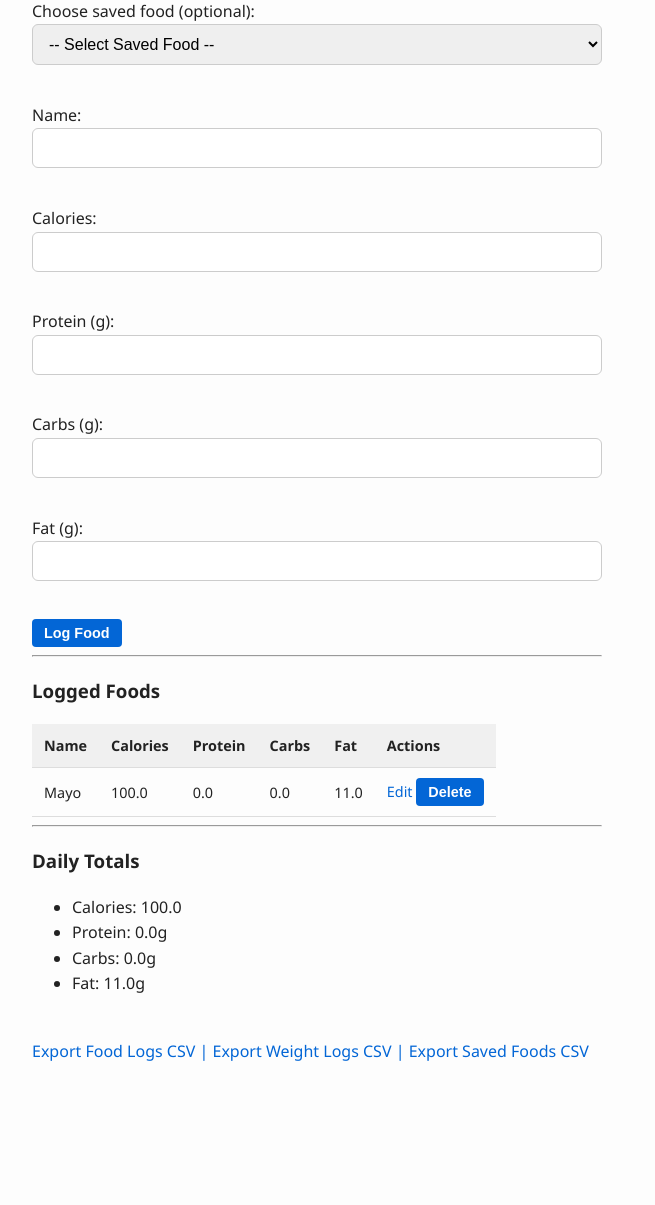
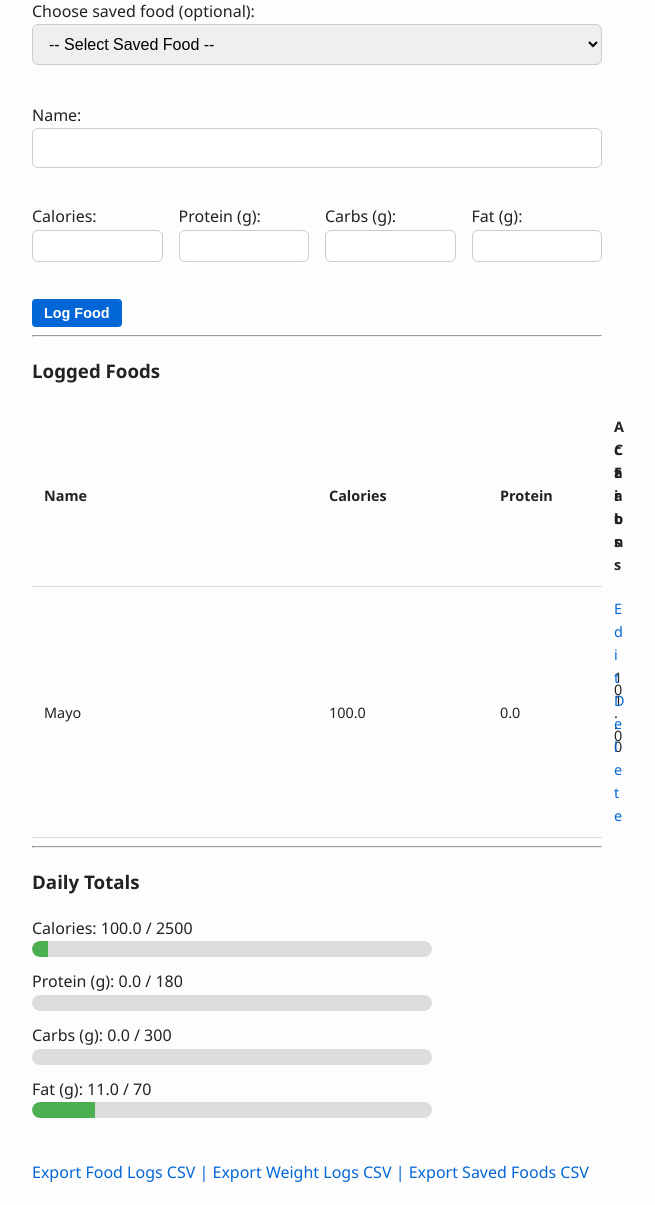
Before and after one commit to KurtJJensen01/Macro-Tracker, a Flask app: page /food in a window 1280 px wide. Shown: the part 289-1494 px from the top of the page, without its empty margins (323-978 px from the left). Before the commit the page ends 1350 px from the top, so only its background shows below. Run offline with Flask 3, Linux system fonts and the light colour scheme; data comes from the database, SQL or seed files in the repository; both versions use the stored data as it was after the commit.

Commit message:
make styling changes

```diff
--- a/main.py
+++ b/main.py
@@ -31,7 +31,6 @@ def index():
 
 @app.route("/food", methods=["GET", "POST"])
 def food_log():
-    # Get selected date from query params or default to today
     selected_date = request.args.get("date", datetime.now().strftime("%Y-%m-%d"))
 
     if request.method == "POST":
@@ -63,20 +62,15 @@ def food_log():
                         (name, calories, protein, carbs, fat, selected_date))
             conn.commit()
 
-        # Redirect to same page but keep the date filter in URL
         return redirect(url_for("food_log", date=selected_date))
 
-    # Fetch food logs for the selected date
     with sqlite3.connect(DB_NAME) as conn:
         cur = conn.cursor()
         cur.execute("SELECT id, name, calories, protein, carbs, fat FROM food_logs WHERE date = ?", (selected_date,))
         food_entries = cur.fetchall()
-
-        # Also fetch saved foods
         cur.execute("SELECT * FROM saved_foods")
         saved_foods = cur.fetchall()
 
-    # Calculate totals
     totals = {"calories": 0, "protein": 0, "carbs": 0, "fat": 0}
     for entry in food_entries:
         totals["calories"] += entry[2]
@@ -86,7 +80,25 @@ def food_log():
 
     now_date = datetime.now().strftime("%Y-%m-%d")
 
-    return render_template("food.html", title="Food Log", entries=food_entries, totals=totals, saved_foods=saved_foods, selected_date=selected_date, now_date=now_date)
+    # Here is where you add your targets; adjust these as you want
+    macro_targets = {
+        "calories": 2500,
+        "protein": 180,
+        "carbs": 300,
+        "fat": 70,
+    }
+
+    return render_template(
+        "food.html",
+        title="Food Log",
+        entries=food_entries,
+        totals=totals,
+        saved_foods=saved_foods,
+        selected_date=selected_date,
+        now_date=now_date,
+        macro_targets=macro_targets,
+    )
+
 
 
 
--- a/static/style.css
+++ b/static/style.css
@@ -79,8 +79,8 @@ table {
   width: 100%;
   border-collapse: collapse;
   margin-top: 1rem;
-  overflow-x: auto;
-  display: block;
+  display: table; /* changed from block */
+  table-layout: fixed; /* makes columns equal width */
 }
 
 th, td {
@@ -88,12 +88,24 @@ th, td {
   text-align: left;
   border-bottom: 1px solid #ddd;
   font-size: 0.9rem;
+  word-wrap: break-word; /* helps wrap content if long */
 }
 
-th {
-  background-color: #f0f0f0;
-  font-weight: 600;
+table th:nth-child(1),
+table td:nth-child(1) {
+  width: 50%;
 }
+
+table th:nth-child(2),
+table td:nth-child(2) {
+  width: 30%;
+}
+
+table th:nth-child(3),
+table td:nth-child(3) {
+  width: 20%;
+}
+
 
 body.dark-mode th {
   background-color: #1e1e1e;
@@ -190,3 +202,92 @@ form button[type="submit"] {
     font-size: 14px;
   }
 }
+
+
+/* Make numeric macro inputs smaller */
+input[name="calories"],
+input[name="protein"],
+input[name="carbs"],
+input[name="fat"] {
+  width: 80px;       /* smaller width */
+  padding: 6px 8px;  /* less padding */
+  font-size: 1rem;   /* keep readable */
+  display: inline-block;
+  margin-right: 10px; /* spacing between inputs */
+}
+
+/* Make the food name input wider */
+input[name="name"] {
+  width: 100%;       /* full width or adjust as needed */
+  padding: 10px;
+  font-size: 1rem;
+  margin-bottom: 10px;
+  box-sizing: border-box; /* to include padding in width */
+}
+
+
+/* Macros container flex row */
+.macros-row {
+  display: flex;
+  gap: 1rem;
+  flex-wrap: wrap; /* wrap on small screens */
+}
+
+/* Each macro input block */
+.macro-input {
+  flex: 1 1 80px; /* grow, shrink, base width 80px */
+  min-width: 70px; /* minimum width */
+}
+
+/* Inputs inside macro-input */
+.macro-input input {
+  width: 100%; /* full width inside container */
+  padding: 6px 8px;
+  font-size: 1rem;
+  box-sizing: border-box;
+}
+
+.totals {
+  max-width: 400px;
+  margin: 1em 0;
+}
+
+.total-row {
+  margin-bottom: 12px;
+  display: flex;
+  flex-direction: column;
+  align-items: flex-start;
+  font-size: 1rem;
+}
+
+.progress-bar {
+  background-color: #ddd;
+  border-radius: 8px;
+  height: 16px;
+  width: 100%;
+  overflow: hidden;
+  position: relative;
+}
+
+.progress-fill {
+  background-color: #4caf50; /* green */
+  height: 100%;
+  width: 0%;
+  border-radius: 8px 0 0 8px;
+  transition: width 0.3s ease-in-out;
+}
+
+
+body.dark-mode .progress-bar {
+  background-color: #444;
+}
+
+body.dark-mode .progress-fill {
+  background-color: #90ee90;
+}
+
+.target {
+  white-space: nowrap;
+  font-weight: 600;
+  color: #666;
+}
--- a/templates/food.html
+++ b/templates/food.html
@@ -11,12 +11,10 @@
     const dateInput = document.getElementById('date');
     const form = document.getElementById('dateForm');
 
-    // Submit form automatically when date changes
     dateInput.addEventListener('change', function() {
         form.submit();
     });
 
-    // Today button logic remains the same
     document.getElementById('todayBtn').addEventListener('click', function() {
         const today = new Date().toISOString().split('T')[0];
         dateInput.value = today;
@@ -27,29 +25,36 @@
 
 <form method="POST" id="food-form">
     <label for="saved-foods">Choose saved food (optional):</label>
-    <select id="saved-foods" onchange="fillMacros()">
+    <select id="saved-foods" name="saved_food" onchange="fillMacros()">
         <option value="">-- Select Saved Food --</option>
         {% for food in saved_foods %}
-            <option value="{{ food[1] }}">{{ food[1] }}</option>  <!-- food[1] is the name -->
+            <option value="{{ food[1] }}">{{ food[1] }}</option>  <!-- assuming food[1] is name -->
         {% endfor %}
     </select><br><br>
+  <label for="name">Name:</label><br>
+  <input type="text" name="name" id="name" required><br><br>
 
-    <label>Name:</label><br>
-    <input type="text" name="name" id="name" required><br><br>
+  <div class="macros-row">
+    <div class="macro-input">
+      <label for="calories">Calories:</label><br>
+      <input type="number" name="calories" id="calories" step="1" required>
+    </div>
+    <div class="macro-input">
+      <label for="protein">Protein (g):</label><br>
+      <input type="number" name="protein" id="protein" step="0.1">
+    </div>
+    <div class="macro-input">
+      <label for="carbs">Carbs (g):</label><br>
+      <input type="number" name="carbs" id="carbs" step="0.1">
+    </div>
+    <div class="macro-input">
+      <label for="fat">Fat (g):</label><br>
+      <input type="number" name="fat" id="fat" step="0.1">
+    </div>
+  </div>
 
-    <label>Calories:</label><br>
-    <input type="number" name="calories" id="calories" step="1" required><br><br>
-
-    <label>Protein (g):</label><br>
-    <input type="number" name="protein" id="protein" step="0.1"><br><br>
-
-    <label>Carbs (g):</label><br>
-    <input type="number" name="carbs" id="carbs" step="0.1"><br><br>
-
-    <label>Fat (g):</label><br>
-    <input type="number" name="fat" id="fat" step="0.1"><br><br>
-
-    <button type="submit">Log Food</button>
+  <br>
+  <button type="submit">Log Food</button>
 </form>
 
 <hr>
@@ -68,33 +73,40 @@
         <td>{{ entry[5] }}</td>
         <td>
             <a href="{{ url_for('edit_food', food_id=entry[0]) }}">Edit</a>
-            <form method="POST" action="{{ url_for('delete_food', food_id=entry[0]) }}" style="display:inline;">
-                <button type="submit" onclick="return confirm('Delete this entry?')">Delete</button>
-            </form>
+            <a href="#" onclick="if(confirm('Delete this entry?')) { document.getElementById('delete-form-{{ entry[0] }}').submit(); } return false;">Delete</a>
+
+            <form id="delete-form-{{ entry[0] }}" method="POST" action="{{ url_for('delete_food', food_id=entry[0]) }}" style="display:none;"></form>
+
         </td>
     </tr>
     {% endfor %}
 </table>
 
-
 <hr>
 
 <h3>Daily Totals</h3>
-<ul>
-    <li>Calories: {{ totals.calories }}</li>
-    <li>Protein: {{ totals.protein }}g</li>
-    <li>Carbs: {{ totals.carbs }}g</li>
-    <li>Fat: {{ totals.fat }}g</li>
-</ul>
+<div class="totals">
+  {% for key, label in [('calories', 'Calories'), ('protein', 'Protein (g)'), ('carbs', 'Carbs (g)'), ('fat', 'Fat (g)')] %}
+    <div class="total-row">
+      <div class="total-text">{{ label }}: {{ "%.1f"|format(totals[key]) }} / {{ macro_targets[key] }}</div>
+      <div class="progress-bar" role="progressbar" aria-valuemin="0" aria-valuemax="{{ macro_targets[key] }}" aria-valuenow="{{ totals[key] }}">
+        <div
+          class="progress-fill"
+          style="width: {{ (totals[key] / macro_targets[key]) * 100 if macro_targets[key] else 0 }}%;"
+        ></div>
+      </div>
+    </div>
+  {% endfor %}
+</div>
+
 
 <script>
     const savedFoods = {
         {% for food in saved_foods %}
-        "{{ food }}": {},
+        "{{ food[1] }}": {},  // fix: use food[1] for name key
         {% endfor %}
     };
 
-    // Fetch macros dynamically from backend
     async function fillMacros() {
         const selected = document.getElementById('saved-foods').value;
         if (!selected) return;
@@ -137,5 +149,4 @@ document.getElementById('food-form').addEventListener('submit', function(e) {
 });
 </script>
 
-
 {% endblock %}
--- a/templates/settings.html
+++ b/templates/settings.html
@@ -1,6 +1,5 @@
 {% extends "base.html" %}
 {% block content %}
-<h2>Macro Settings</h2>
 
 <!-- Display the latest weight if available -->
 <p>Latest Weight: {% if macros.weight %}{{ macros.weight }} lbs{% else %}Not found{% endif %}</p>
--- a/templates/weight.html
+++ b/templates/weight.html
@@ -1,6 +1,5 @@
 {% extends "base.html" %}
 {% block content %}
-<h2>Weight Log</h2>
 
 <!-- Weight Entry Form -->
 <form method="POST" action="{{ url_for('weight_log') }}">
@@ -19,6 +18,8 @@
 
     <button type="submit">Add Weight</button>
 </form>
+
+<br><hr><br>
 
 <!-- Tabs -->
 <div>
```
Also changed, not shown: tracker.db.
